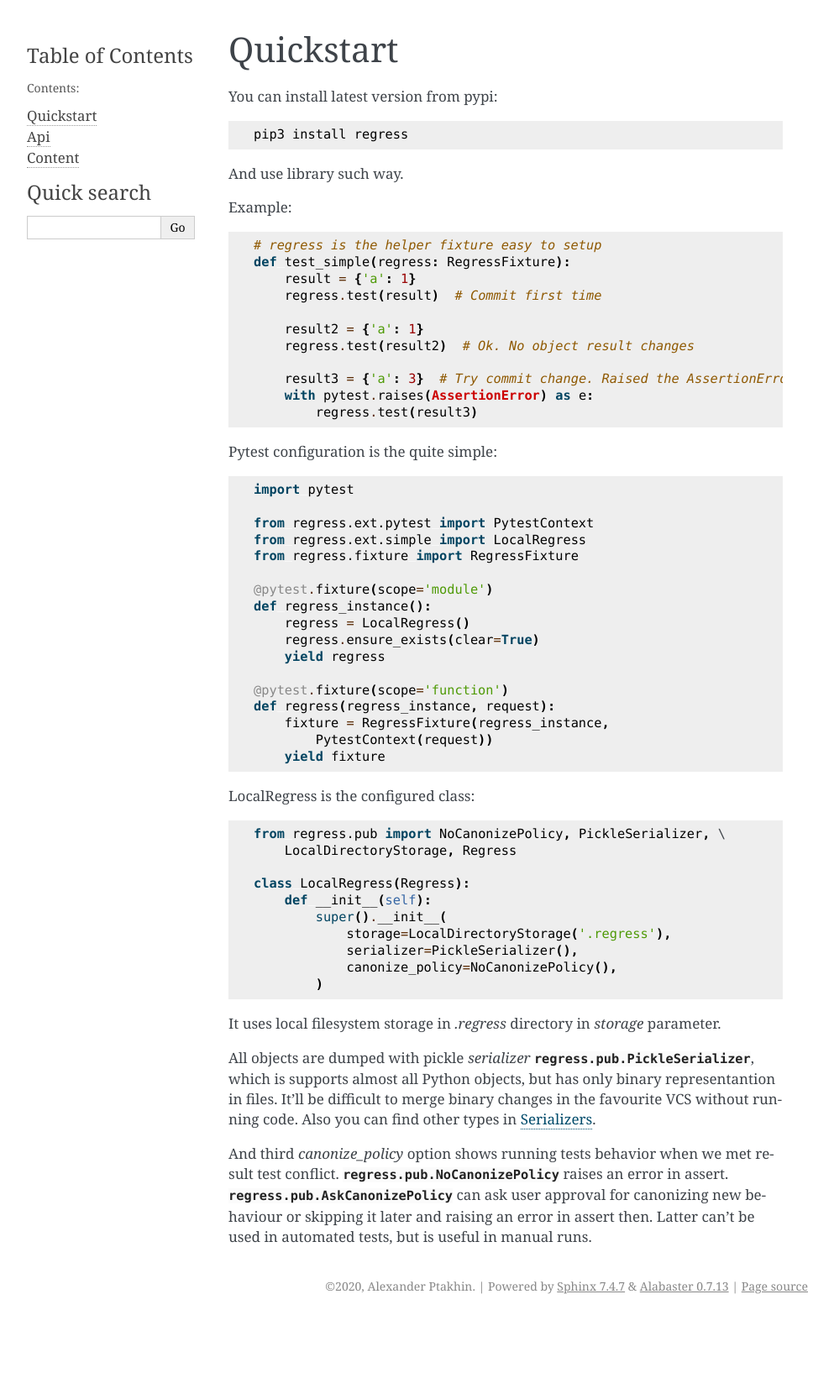
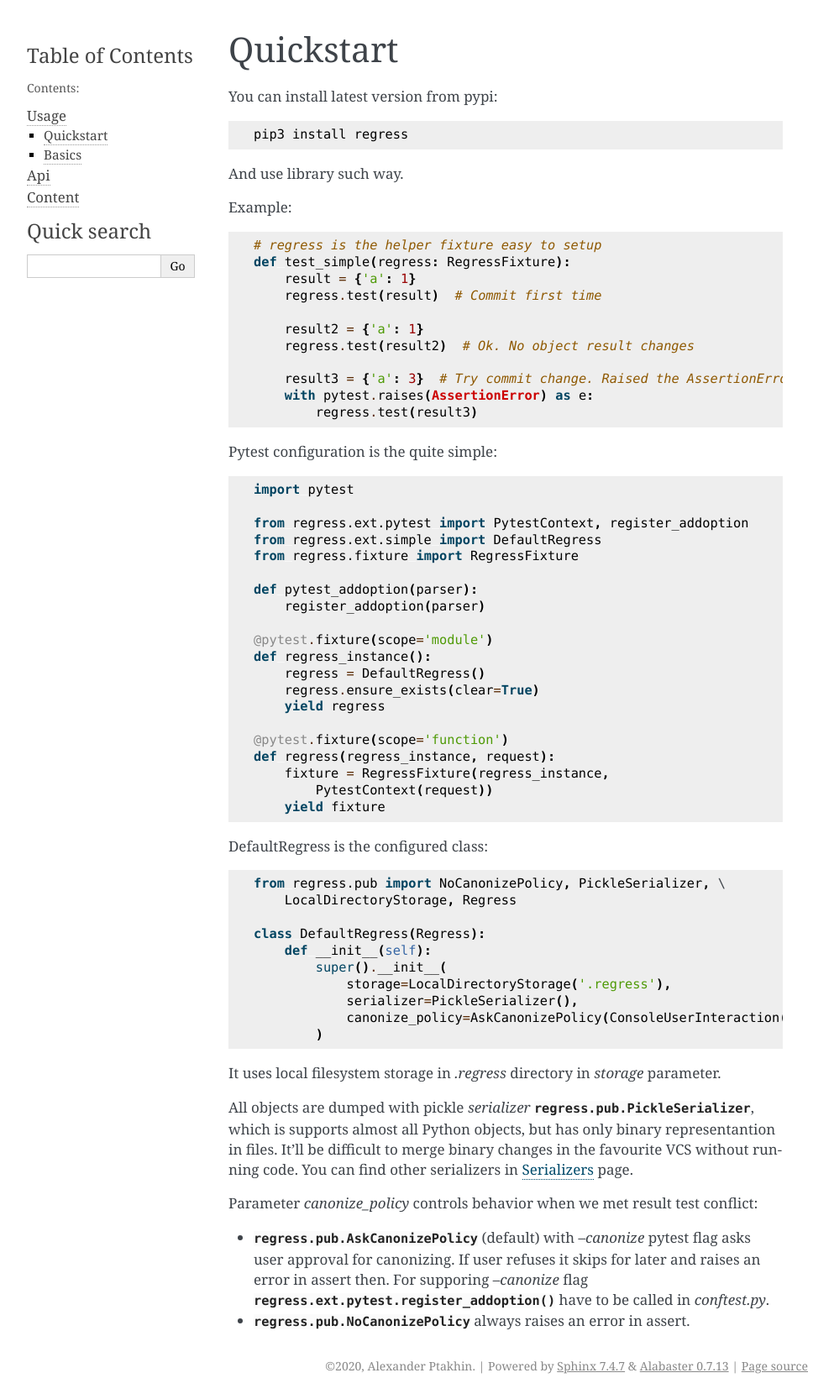
Before and after one commit to aptakhin/testoot, a Sphinx documentation site: the page built from docs/source/usage/quickstart.rst, in a window 1280 px wide. Shown: the whole page at 84% size, without its empty margins (148-1141 px from the left). Built offline with Sphinx 7.4.7, drawn with Linux system fonts in a browser that asks for light colours; before the commit the page ends 1571 px from its top, so only the background shows below that.

Commit message:
Canonization docs

```diff
--- a/docs/source/api/index.rst
+++ b/docs/source/api/index.rst
@@ -9,3 +9,4 @@ Api
    storage
    serializer
    canonize_policy
+   pytest
--- /dev/null
+++ b/docs/source/api/pytest.rst
@@ -0,0 +1,5 @@
+Pytest
+===================================
+
+.. automodule:: regress.ext.pytest
+  :members:
--- a/docs/source/api/regress.rst
+++ b/docs/source/api/regress.rst
@@ -4,6 +4,9 @@ Regress
 Regress is the main logic class for testing. It's configured by storage, serializer and canonize policy.
 
 .. autoclass:: regress.pub.Regress
+  :members:
+
+.. autoclass:: regress.pub.DefaultRegress
   :members:
 
 Fixture is the helper class which incapsulates current Regress and test context state
--- a/docs/source/conf.py
+++ b/docs/source/conf.py
@@ -60,7 +60,7 @@ html_static_path = ['_static']
 
 master_doc = 'index'
 
-autoclass_content = 'both'
+autoclass_content = 'class'
 
 autodoc_default_options = {
     'special-members': '__init__',
--- a/docs/source/index.rst
+++ b/docs/source/index.rst
@@ -10,7 +10,7 @@ Regress docs
    :maxdepth: 2
    :caption: Contents:
 
-   quickstart
+   usage/index
    api/index
    contents
 
--- /dev/null
+++ b/docs/source/usage/index.rst
@@ -0,0 +1,9 @@
+Usage
+===================================
+
+.. toctree::
+   :maxdepth: 1
+   :caption: Contents:
+
+   quickstart
+   basics
--- a/docs/source/quickstart.rst
+++ b/docs/source/usage/quickstart.rst
@@ -26,13 +26,16 @@ Pytest configuration is the quite simple::
 
     import pytest
 
-    from regress.ext.pytest import PytestContext
-    from regress.ext.simple import LocalRegress
+    from regress.ext.pytest import PytestContext, register_addoption
+    from regress.ext.simple import DefaultRegress
     from regress.fixture import RegressFixture
+
+    def pytest_addoption(parser):
+        register_addoption(parser)
 
     @pytest.fixture(scope='module')
     def regress_instance():
-        regress = LocalRegress()
+        regress = DefaultRegress()
         regress.ensure_exists(clear=True)
         yield regress
 
@@ -43,21 +46,25 @@ Pytest configuration is the quite simple::
         yield fixture
 
 
-LocalRegress is the configured class::
+DefaultRegress is the configured class::
 
     from regress.pub import NoCanonizePolicy, PickleSerializer, \
         LocalDirectoryStorage, Regress
 
-    class LocalRegress(Regress):
+    class DefaultRegress(Regress):
         def __init__(self):
             super().__init__(
                 storage=LocalDirectoryStorage('.regress'),
                 serializer=PickleSerializer(),
-                canonize_policy=NoCanonizePolicy(),
+                canonize_policy=AskCanonizePolicy(ConsoleUserInteraction())),
             )
 
 It uses local filesystem storage in `.regress` directory in `storage` parameter.
 
-All objects are dumped with pickle `serializer` :py:class:`.regress.pub.PickleSerializer`, which is supports almost all Python objects, but has only binary representantion in files. It'll be difficult to merge binary changes in the favourite VCS without running code. Also you can find other types in `Serializers <../api/serializer.html>`__.
+All objects are dumped with pickle `serializer` :py:class:`.regress.pub.PickleSerializer`, which is supports almost all Python objects, but has only binary representantion in files. It'll be difficult to merge binary changes in the favourite VCS without running code. You can find other serializers in `Serializers <../api/serializer.html>`__ page.
 
-And third `canonize_policy` option shows running tests behavior when we met result test conflict. :py:class:`.regress.pub.NoCanonizePolicy` raises an error in assert. :py:class:`.regress.pub.AskCanonizePolicy` can ask user approval for canonizing new behaviour or skipping it later and raising an error in assert then. Latter can't be used in automated tests, but is useful in manual runs.
+Parameter `canonize_policy` controls behavior when we met result test conflict:
+
+- :py:class:`.regress.pub.AskCanonizePolicy` (default) with `--canonize` pytest flag asks user approval for canonizing. If user refuses it skips for later and raises an error in assert then. For supporing `--canonize` flag :py:func:`.regress.ext.pytest.register_addoption` have to be called in `conftest.py`.
+
+- :py:class:`.regress.pub.NoCanonizePolicy` always raises an error in assert.
```
Also changed, not shown: docs/source/usage/basics.rst (added, +14 -0 lines), 5 other files.
